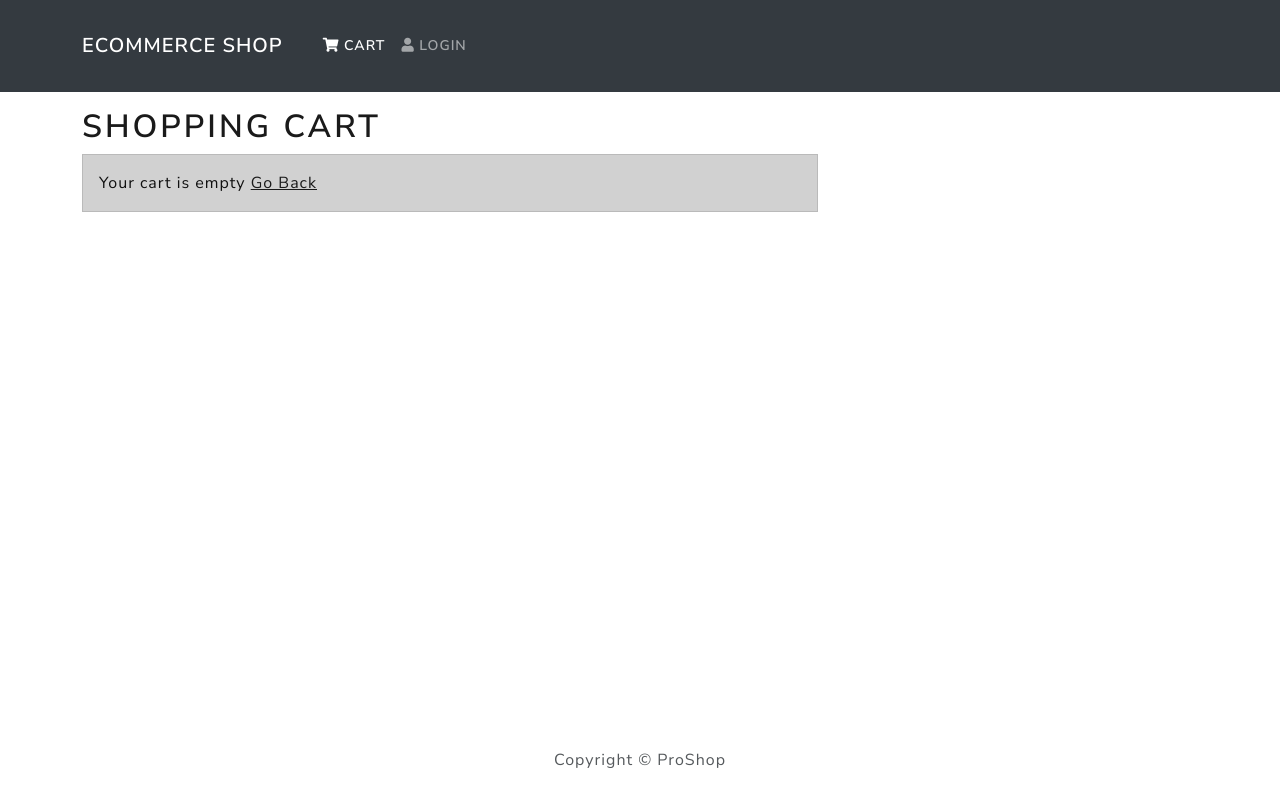
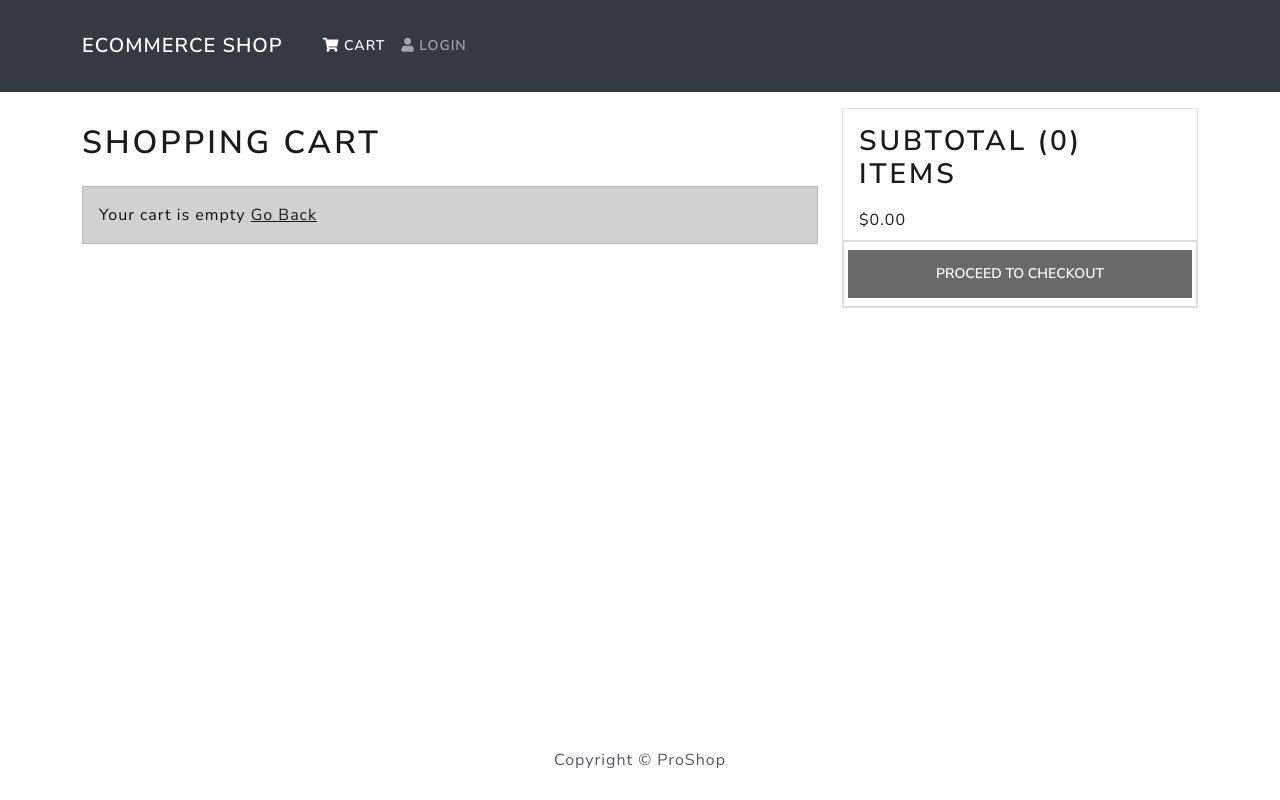
Before and after one commit to autsav/ecommerce, a React (Create React App) app in the folder frontend/: page /cart in a window 1280 px wide. Built offline with nearby package versions, Linux system fonts and the light colour scheme.

Commit message:
Remove Cart

```diff
--- a/frontend/src/actions/cartActions.js
+++ b/frontend/src/actions/cartActions.js
@@ -18,3 +18,13 @@
 
     localStorage.setItem('cartItems', JSON.stringify(getState().cart.cartItems))
 }
+
+export const removeFromCart = (id) => (dispatch, getState) => {
+    dispatch({
+        type: CART_REMOVE_ITEM,
+        payload:id,
+    })
+
+    localStorage.setItem('cartItems', JSON.stringify(getState().cart.cartItems))
+
+}
--- a/frontend/src/index.css
+++ b/frontend/src/index.css
@@ -1,5 +1,13 @@
 main{
     min-height: 80vh;
+}
+h1{
+    font-size: 1.8rem;
+    padding: 1rem 0;
+}
+h2{
+    font-size: 1.4rem;
+    padding: 0.5rem 0;
 }
 .rating span{
     margin:0.1rem;
--- a/frontend/src/reducers/cartReducers.js
+++ b/frontend/src/reducers/cartReducers.js
@@ -22,7 +22,10 @@
             }
 
         case CART_REMOVE_ITEM:
-            return {cartItems:[]}
+            return {
+                ...state,
+                cartItems:state.cartItems.filter(x => x.product !== action.payload)
+            }
         default:
             return state
     }
--- a/frontend/src/screens/CartScreen.js
+++ b/frontend/src/screens/CartScreen.js
@@ -1,9 +1,9 @@
 import React, { useEffect } from 'react'
 import { Link, useParams, useNavigate, useLocation } from 'react-router-dom'
 import { useDispatch, useSelector } from 'react-redux'
-import { Row, Col, ListGroup, Image, Form, Button, Cart } from 'react-bootstrap'
+import { Row, Col, ListGroup, Image, Form, Button, Card } from 'react-bootstrap'
 import  Message  from '../components/Message'
-import { addToCart } from '../actions/cartActions'
+import { addToCart, removeFromCart } from '../actions/cartActions'
 
 
 function CartScreen() {
@@ -25,6 +25,14 @@
         }
     }, [dispatch, productId, qty])
     // console.log(`qty:${qty}`)
+    const removeFromCartHandler =(id)=>{
+        dispatch(removeFromCart(id))
+        // console.log('remove', id)
+    }
+    const addToCheckoutHandler = () => {
+        navigate(`/login?redirect=shipping`)
+    }
+
     return (
         <Row>
             <Col md={8}>
@@ -35,12 +43,78 @@
                     </Message>
                 ):(
                     <ListGroup variant='flush'>
+                    {
+                        cartItems.map(item =>(
+                            <ListGroup.Item key={item.product}>
+                                <Row>
+                                    <Col md={2}>
+                                        <Image src ={item.image} alt={item.name} fluid rounded />
+                                    </Col>
+                                    <Col md={3}>
+                                        <Link to={`/product/${item.product}`}>
+                                            {item.name}
+                                        </Link>
+                                    </Col>
+                                    <Col md={2}>
+                                        ${item.price}
+                                    </Col>
+                                    <Col md={3}>
+                                    <Form.Select
+                                        className='dropdown-toggle'
+                                        as="select"
+                                        value={item.qty}
+                                        onChange={(e) => dispatch(addToCart(item.product, Number(e.target.value)))}
+                                    >
+                                    {
+                                        [...Array(item.countInStock).keys()].map((x) =>(
+                                            <option value = { x + 1 } key={ x + 1 }  >
+                                                { x + 1 }
+                                            </option>
+                                        ))
+                                    }
+
+                                    </Form.Select>
+                                    </Col>
+                                    <Col md={1}>
+                                        <Button
+                                            type='button'
+                                            variant='light'
+                                            onClick={() => removeFromCartHandler(item.product)}
+                                        >
+                                            <i className='fas fa-trash'></i>
+                                        </Button>
+                                    </Col>
+                                </Row>
+                            </ListGroup.Item>
+                        ))
+                    }
 
                     </ListGroup>
                 )
                 }
             </Col>
+
             <Col md={4}>
+                <Card>
+                    <ListGroup variant='flush'>
+                        <ListGroup.Item>
+                            <h2>Subtotal ({cartItems.reduce((acc, item) => acc + item.qty, 0)}) items</h2>
+                                ${cartItems.reduce((acc, item) => acc + item.qty * item.price, 0).toFixed(2)}
+                        </ListGroup.Item>
+                    </ListGroup>
+                    <ListGroup.Item>
+                                    <Row>
+                                        <Button
+                                                onClick={addToCheckoutHandler}
+                                                className='btn-block'
+                                                disabled={cartItems.length === 0}
+                                                type='button'>
+                                                Proceed To Checkout
+                                        </Button>
+                                    </Row>
+
+                                    </ListGroup.Item>
+                </Card>
 
             </Col>
 
```
